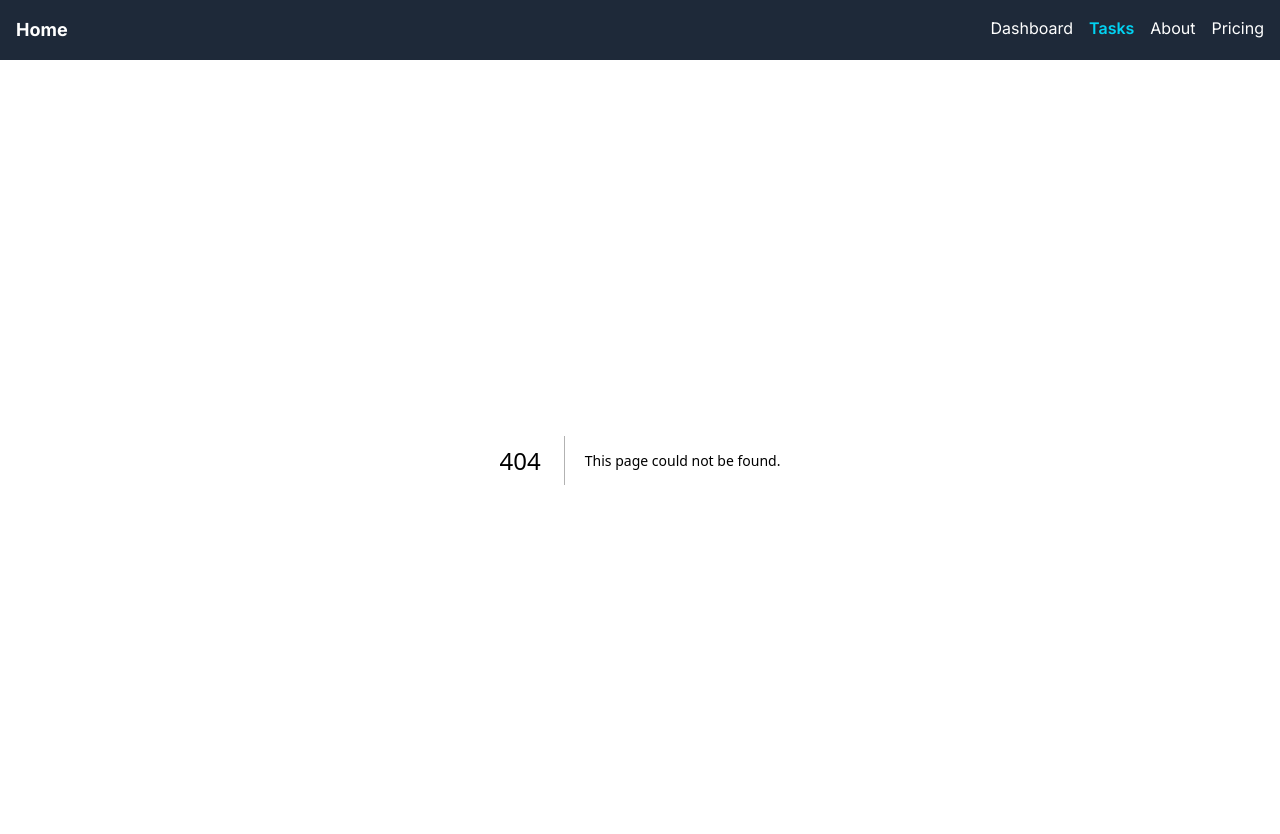
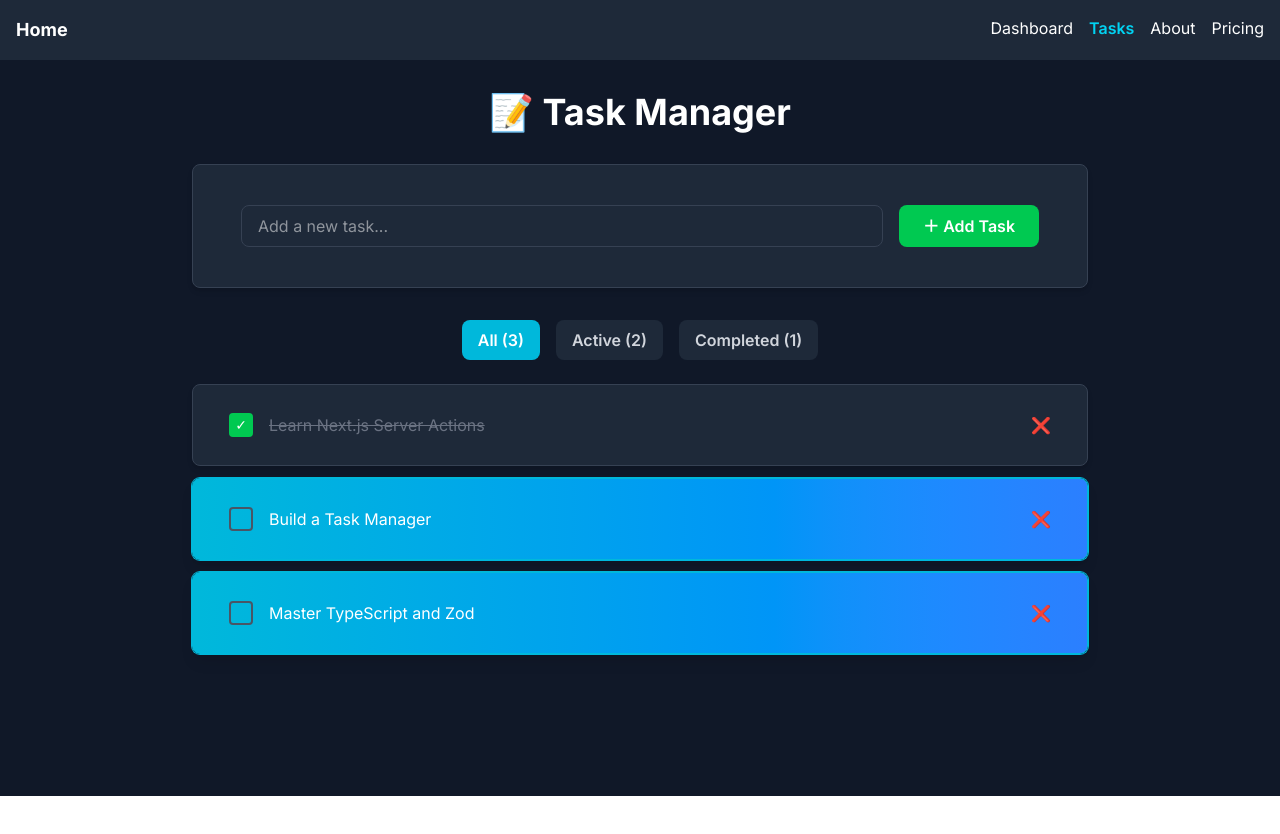
Before and after one commit to raphaelchpprt/nextjs-saas-journey, a Next.js app: page /tasks in a window 1280 px wide. Before the commit this address had no page. Shown: the top 834 px of the page. After the commit the page ends 800 px from the top, so only its background shows below. Built offline with nearby package versions, Linux system fonts and the light colour scheme.

Commit message:
feat: create TasksPage component for task management interface

```diff
--- /dev/null
+++ b/src/app/tasks/page.tsx
@@ -0,0 +1,26 @@
+import { Suspense } from 'react';
+import { getTasks } from './db';
+import TaskList from './components/TaskList';
+import TaskForm from './components/TaskForm';
+
+export default async function TasksPage() {
+  const tasks = await getTasks();
+
+  return (
+    <main className="min-h-[calc(100vh-64px)] pb-10 bg-gray-900 text-white p-8">
+      <div className="max-w-4xl mx-auto">
+        <h1 className="text-4xl font-bold mb-8 text-center">📝 Task Manager</h1>
+
+        <div className="mb-8">
+          <TaskForm />
+        </div>
+
+        <Suspense
+          fallback={<div className="animate-pulse">Loading tasks...</div>}
+        >
+          <TaskList initialTasks={tasks} />
+        </Suspense>
+      </div>
+    </main>
+  );
+}
```
